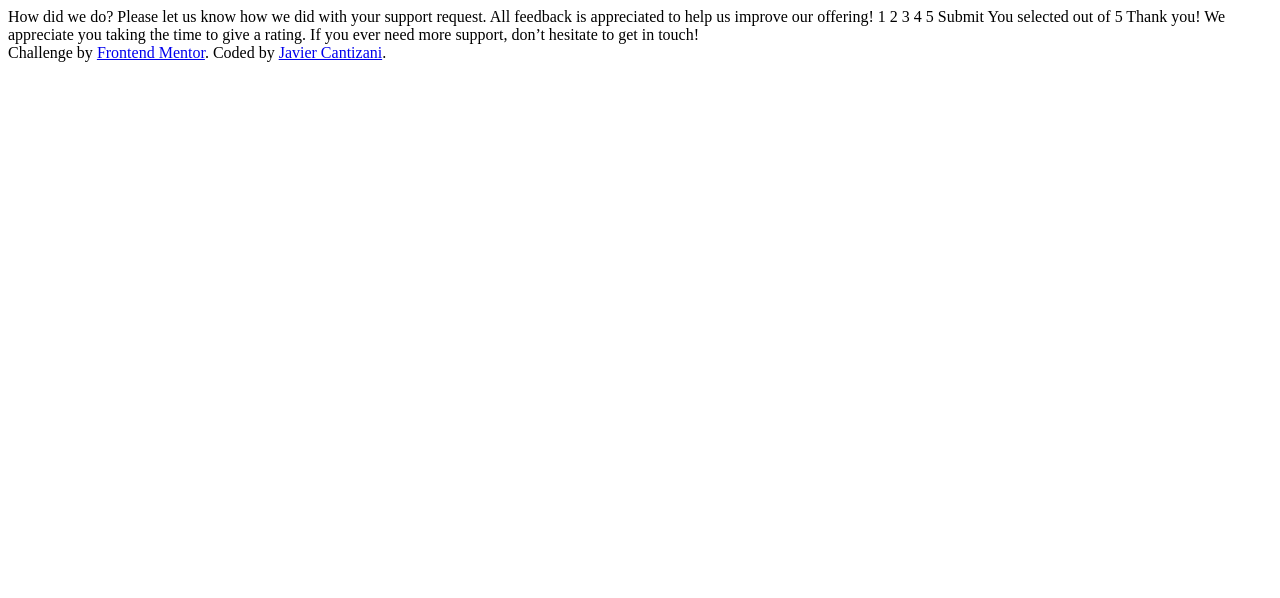
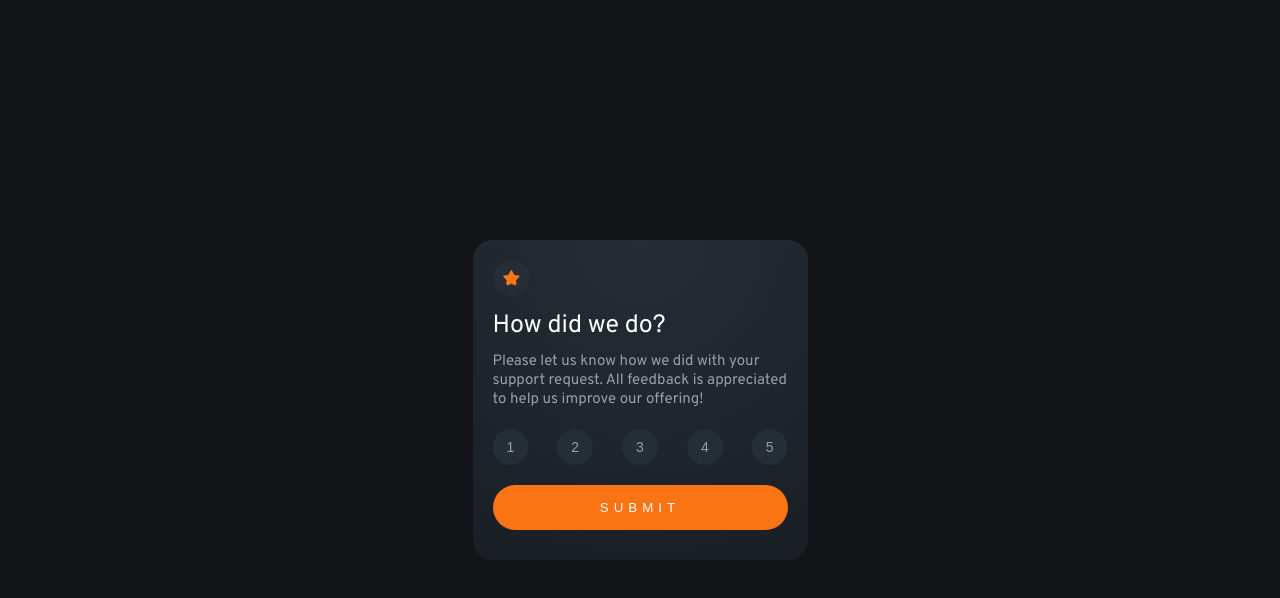
Before and after one commit to jhcanti/Rating, a plain HTML site: page index.html in a window 1280 px wide. Drawn offline with Linux system fonts and the light colour scheme.

Commit message:
complete html css and JS

```diff
--- a/index.html
+++ b/index.html
@@ -8,37 +8,49 @@
 
   <title>Frontend Mentor | Interactive rating component</title>
 
+  <link rel="preconnect" href="https://fonts.googleapis.com">
+  <link rel="preconnect" href="https://fonts.gstatic.com" crossorigin>
+  <link href="https://fonts.googleapis.com/css2?family=Overpass:wght@400;700&display=swap" rel="stylesheet">
+  <link rel="stylesheet" href="style.css" type="text/css">
+
 </head>
 <body>
-
   <!-- Rating state start -->
-
-  How did we do?
-
-  Please let us know how we did with your support request. All feedback is appreciated
-  to help us improve our offering!
-
-  1 2 3 4 5
-
-  Submit
-
+  <main>
+    <div class="let-rating">
+      <img class="icon" src="images/icon-star.svg" alt="icono con forma de estrella">
+      <p class="title"> How did we do?</p>
+      <p class="message">Please let us know how we did with your support request.
+        All feedback is appreciated
+        to help us improve our offering!</p>
+      <div class="numbers">
+        <button class="rating">1</button>
+        <button class="rating">2</button>
+        <button class="rating">3</button>
+        <button class="rating">4</button>
+        <button class="rating">5</button>
+      </div>
+      <button class="button-submit">Submit</button>
+    </div>
+  </main>
   <!-- Rating state end -->
 
   <!-- Thank you state start -->
-
-  You selected <!-- Add rating here --> out of 5
-
-  Thank you!
-
-  We appreciate you taking the time to give a rating. If you ever need more support,
-  don’t hesitate to get in touch!
-
+  <section class="thankyou hidden">
+    <img src="images/illustration-thank-you.svg" alt="icono">
+    <p class="selected-option">You selected <span></span> out of 5</p>
+    <p class="title">Thank you!</p>
+    <p class="message center">We appreciate you taking the time to give a rating. If you ever need more support,
+    don’t hesitate to get in touch!</p>
+  </section>
   <!-- Thank you state end -->
 
-
-  <div class="attribution">
-    Challenge by <a href="https://www.frontendmentor.io?ref=challenge" target="_blank">Frontend Mentor</a>.
-    Coded by <a href="#">Javier Cantizani</a>.
-  </div>
+  <footer>
+    <div class="attribution">
+      Challenge by <a href="https://www.frontendmentor.io?ref=challenge" target="_blank">Frontend Mentor</a>.
+      Coded by <a href="#">Javier Cantizani</a>.
+    </div>
+  </footer>
+  <script src="main.js"></script>
 </body>
 </html>
--- /dev/null
+++ b/main.js
@@ -0,0 +1,24 @@
+let selectedOption = '';
+
+const letRating = document.querySelector('.let-rating');
+const thankyou = document.querySelector('.thankyou');
+const option = document.querySelector('.thankyou span');
+const btnSubmit = document.querySelector('.button-submit');
+const btnsRating = document.querySelectorAll('.rating');
+
+btnsRating.forEach(btn => btn.addEventListener('click', () => {
+    selectedOption = btn.textContent;
+    removeSelection();
+    btn.classList.add('selected');
+}));
+
+btnSubmit.addEventListener('click', () => {
+    if (selectedOption === '') return;
+    letRating.classList.add('hidden');
+    option.textContent = selectedOption;
+    thankyou.classList.remove('hidden');
+});
+
+function removeSelection() {
+    btnsRating.forEach(btn => btn.classList.remove('selected'));
+}
--- /dev/null
+++ b/style.css
@@ -0,0 +1,132 @@
+:root {
+    /* Primary */
+    --Orange: hsl(25, 97%, 53%);
+
+    /* Neutral */
+    --White: hsl(0, 0%, 100%);
+    --Light-Grey: hsl(217, 12%, 63%);
+    --Medium-Grey: hsl(216, 12%, 54%);
+    --Dark-Blue: hsl(213, 19%, 18%);
+    --Very-Dark-Blue: hsl(216, 12%, 8%);
+
+    /* Typography */
+    --Font-main: 'Overpass', sans-serif;
+}
+
+html {
+    box-sizing: border-box;
+    font-size: 62.5%;
+}
+
+*, *:before, *:after {
+    box-sizing: inherit;
+}
+
+body {
+    font-family: var(--Font-main);
+    background-color: var(--Very-Dark-Blue);
+}
+
+p {
+    font-size: 1rem;
+}
+
+.let-rating, .thankyou {
+    position: absolute;
+    top: 50%;
+    left: 50%;
+    width: 335px;
+    height: 320px;
+    margin: -160px -167.5px;
+    background: radial-gradient(circle at top, var(--Dark-Blue), var(--Very-Dark-Blue) 175%);
+    border-radius: 20px;
+    padding: 20px;
+}
+
+.thankyou {
+    display: flex;
+    flex-direction: column;
+    align-items: center;
+}
+
+.icon {
+    background-color: var(--Dark-Blue);
+    border-radius: 50%;
+    padding: 1rem;
+}
+
+.title {
+    color: var(--White);
+    font-size: 2.5rem;
+    margin: 1rem 0;
+}
+
+.message {
+    color: var(--Light-Grey);
+    font-size: 1.5rem;
+    margin: 0;
+}
+
+.numbers {
+    display: flex;
+    justify-content: space-between;
+    margin: 2rem 0;
+}
+
+.rating {
+    cursor: pointer;
+    background-color: var(--Dark-Blue);
+    font-size: 1.4rem;
+    border-width: 0px;
+    border-radius: 50%;
+    color: var(--Light-Grey);
+    padding: 1rem 1.4rem;
+}
+
+.rating:hover {
+    background-color: var(--Orange);
+    color: var(--White);
+}
+
+.button-submit {
+    cursor: pointer;
+    width: 100%;
+    background-color: var(--Orange);
+    border-width: 0px;
+    border-radius: 25px;
+    padding: 1.5rem;
+    color: var(--White);
+    text-transform: uppercase;
+    letter-spacing: .5rem;
+}
+
+.button-submit:hover {
+    background-color: var(--White);
+    color: var(--Orange);
+}
+
+.selected {
+    background-color: var(--Light-Grey);
+    color: var(--White);
+}
+
+.hidden {
+    display: none;
+}
+
+.center {
+    text-align: center;
+}
+
+.selected-option {
+    background-color: var(--Dark-Blue);
+    border: none;
+    border-radius: 20px;
+    color: var(--Orange);
+    font-size: 1.5rem;
+    padding: 1rem;
+}
+
+.attribution {
+    display: none;
+}
```
